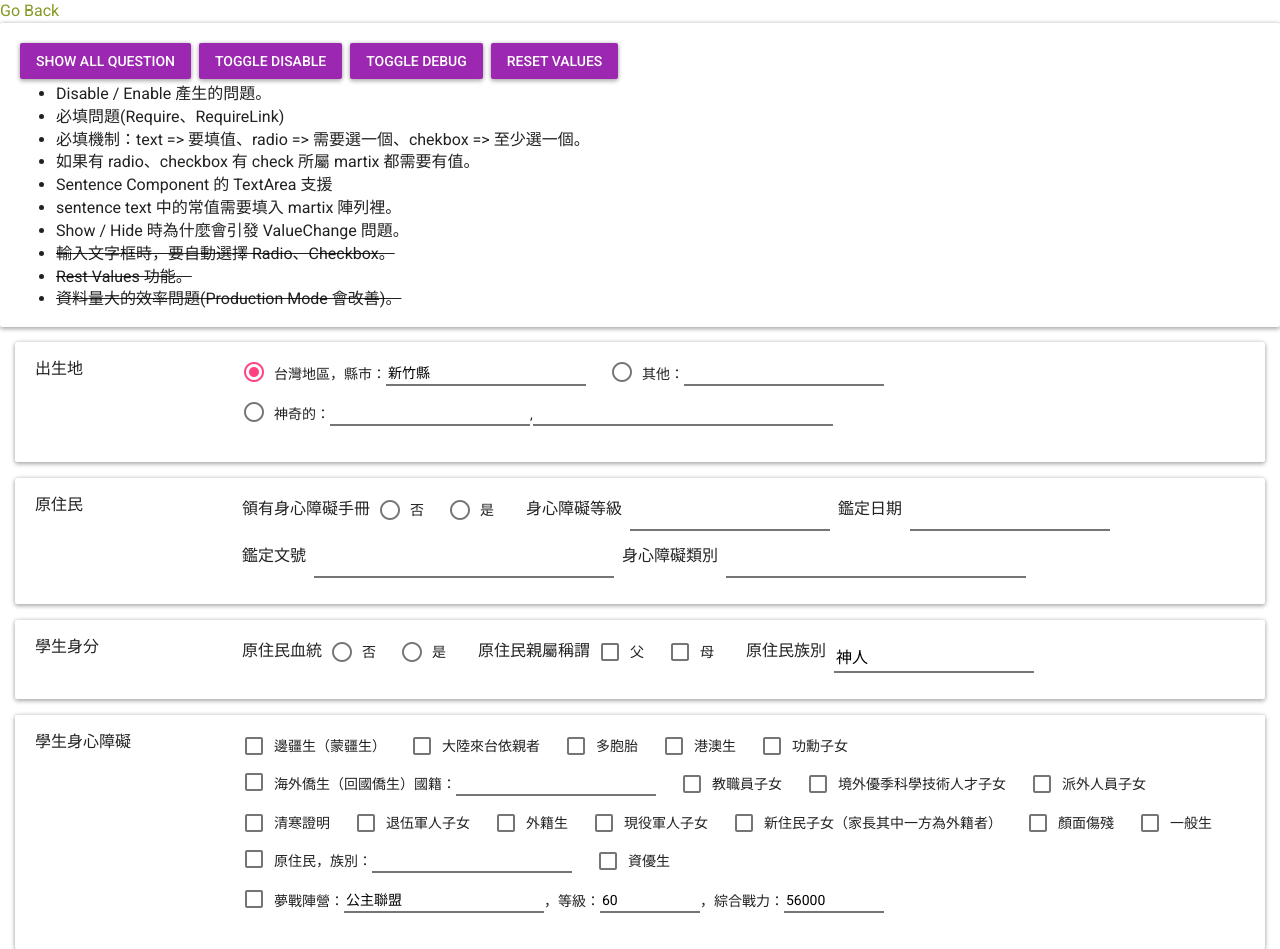
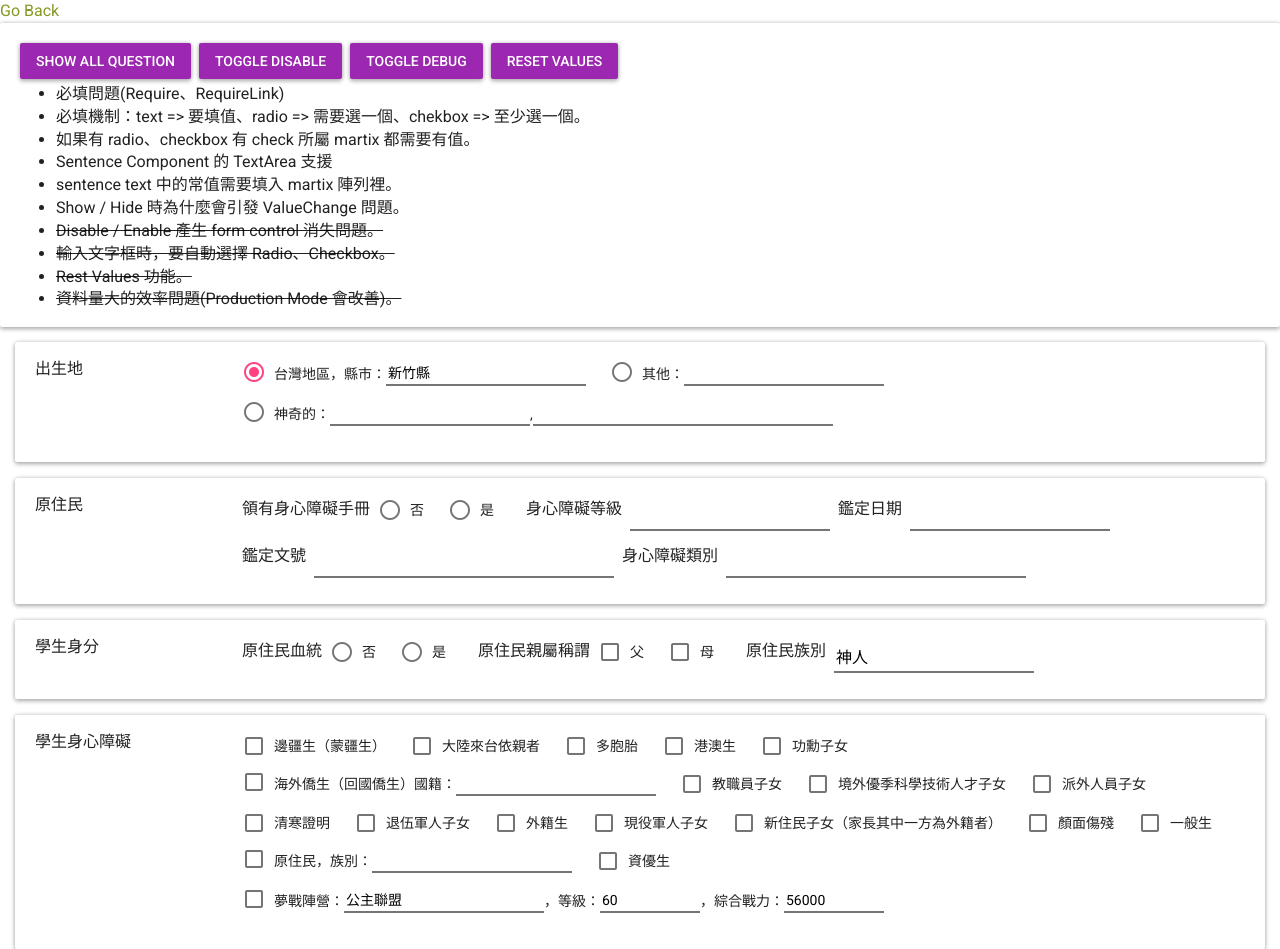
Before and after one commit to gildarts/counseling-render, an Angular app: page /research/query in a window 1280 px wide. Built offline with nearby package versions, Linux system fonts and the light colour scheme.

Commit message:
解決 disable 產生的問題。

```diff
--- a/src/app/render/query-form/auto-check.directive.ts
+++ b/src/app/render/query-form/auto-check.directive.ts
@@ -23,6 +23,10 @@ export class AutoCheckDirective implements OnInit, OnDestroy {
     control.get("AnswerMatrix").valueChanges.pipe(
       takeUntil(this._bag)
     ).subscribe(v => {
+
+      // 在 disabled 狀態執行會產生很怪的狀況。
+      if (this.optionGroup.disabled) { return; }
+
       // 沒有 checked 才執行 click 事件。
       if (!this.elm.nativeElement.checked) {
         // 這會使 question 引發第二次事件
--- a/src/app/research/query-test/query-test.component.html
+++ b/src/app/research/query-test/query-test.component.html
@@ -10,13 +10,13 @@
     <button class="btn btn-primary m-1" type="button"
             (click)="resetValues()">Reset Values</button>
     <ul>
-      <li>Disable / Enable 產生的問題。</li>
       <li>必填問題(Require、RequireLink)</li>
       <li>必填機制：text => 要填值、radio => 需要選一個、chekbox => 至少選一個。</li>
       <li>如果有 radio、checkbox 有 check 所屬 martix 都需要有值。</li>
       <li>Sentence Component 的 TextArea 支援</li>
       <li>sentence text 中的常值需要填入 martix 陣列裡。</li>
       <li >Show / Hide 時為什麼會引發 ValueChange 問題。</li>
+      <li class="clean">Disable / Enable 產生 form control 消失問題。</li>
       <li class="clean">輸入文字框時，要自動選擇 Radio、Checkbox。</li>
       <li class="clean">Rest Values 功能。</li>
       <li class="clean">資料量大的效率問題(Production Mode 會改善)。</li>
```
